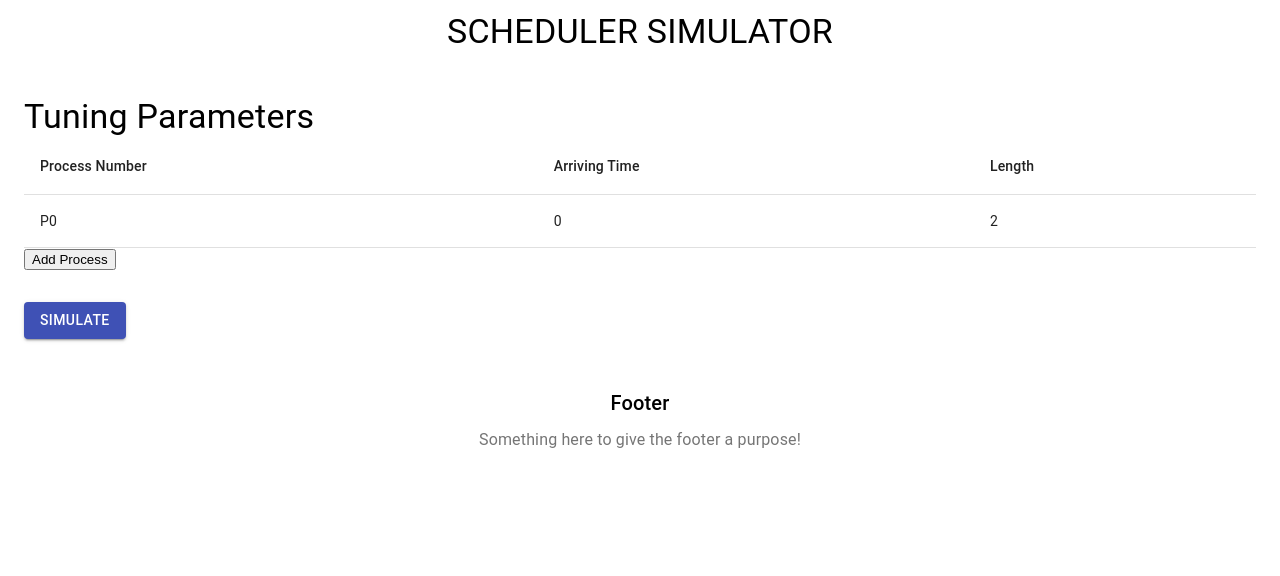
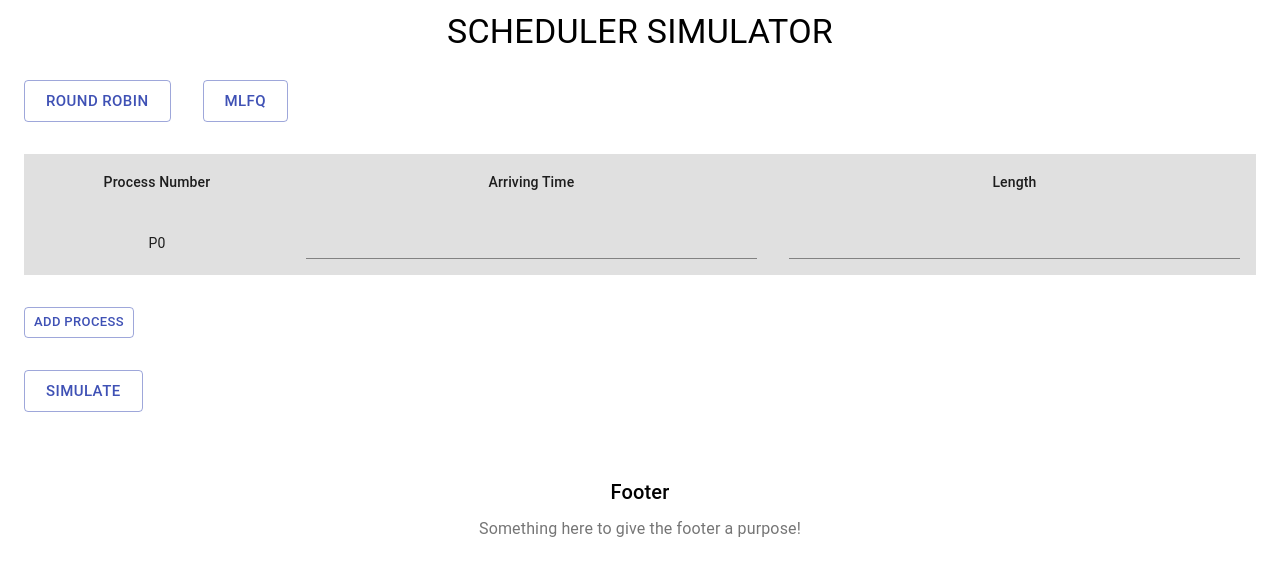
Before and after one commit to KhanhNham/os-f21-scheduler, a React (Create React App) app: page / in a window 1280 px wide. Shown: the top 576 px of the page. Built offline with nearby package versions, Linux system fonts and the light colour scheme.

Commit message:
add input field for table

```diff
--- a/src/App.js
+++ b/src/App.js
@@ -1,7 +1,5 @@
 import './App.css';
 import React from "react";
-import ProcessTable from './components/ProcessTable';
-import Graphics from './components/Graphics';
 import Main from './components/Main';
 
 function App() {
--- a/src/components/Graphics.js
+++ b/src/components/Graphics.js
@@ -20,7 +20,7 @@ export default function Graphics(props) {
   }
 
   return (
-    <Stage width={window.innerWidth} height={window.innerHeight}>
+    <Stage width={window.innerWidth} height={200}>
       <Layer>
         {/* <Text text="Some text on canvas" fontSize={15} /> */}
         {drawAllProcesses()}
--- a/src/components/ProcessTable.js
+++ b/src/components/InputTables/RR-InputTable.js
@@ -4,10 +4,22 @@ import TableBody from '@mui/material/TableBody';
 import TableCell from '@mui/material/TableCell';
 import TableHead from '@mui/material/TableHead';
 import TableRow from '@mui/material/TableRow'
-// import RoundRobin from "../scheduler/rr-sim";
+import Button from '@material-ui/core/Button';
+import { makeStyles } from '@material-ui/core/styles';
+import { Input } from '@mui/material';
 
-export default function ProcessTable() {
+const useStyles = makeStyles((theme) => ({
+  button: {
+    marginTop: theme.spacing(4),
+  },
+  table: {
+    // border: `1px solid ${theme.palette.divider}`,
+    backgroundColor: theme.palette.grey[300],
+  }
+}));
 
+export default function RR_InputTable() {
+  const classes = useStyles();
   const [totalProcess, setTotalProcess] = useState(1);
   const [processInfo, setProcessInfo] = useState([{
     "processNumber": "P0",
@@ -47,25 +59,25 @@ const getProcessInfo = (processNum) => {
 
   return (
     <div>
-        <Table>
+        <Table className={classes.table}>
             <TableHead>
                 <TableRow>
-                    <TableCell> Process Number </TableCell>
-                    <TableCell> Arriving Time </TableCell>
-                    <TableCell> Length </TableCell>
+                    <TableCell align="center"> Process Number </TableCell>
+                    <TableCell align="center"> Arriving Time </TableCell>
+                    <TableCell align="center"> Length </TableCell>
                 </TableRow>
             </TableHead>
             <TableBody>
                 {processInfo.map((p) => (
-                    <TableRow>
-                        <TableCell> {p.processNumber} </TableCell>
-                        <TableCell> {p.arrTime} </TableCell>
-                        <TableCell> {p.length} </TableCell>
+                    <TableRow sx={{ '&:last-child td, &:last-child th': { border: 0 }}}>
+                        <TableCell align="center"> {p.processNumber} </TableCell>
+                        <TableCell align="center"><Input fullWidth/></TableCell>
+                        <TableCell align="center"><Input fullWidth/></TableCell>
                     </TableRow>
                 ))}
             </TableBody>
         </Table>
-        <button onClick={handleAdd}> Add Process </button>
+        <Button onClick={handleAdd} variant="outlined" color="primary" size="small" className={classes.button}>Add Process</Button>
     </div>
   )
 }
--- a/src/components/Main.js
+++ b/src/components/Main.js
@@ -8,15 +8,19 @@ import Typography from '@material-ui/core/Typography';
 import { generateTasks, getListOfColors } from "../util/TaskGenerator";
 import { makeStyles } from '@material-ui/core/styles';
 import Button from '@material-ui/core/Button';
-import ProcessTable from "./ProcessTable";
+import RR_InputTable from "./InputTables/RR-InputTable";
 
 const useStyles = makeStyles((theme) => ({
   sectionHeader: {
     paddingTop: theme.spacing(4),
-    paddingBottim:theme.spacing(4),
+    paddingBottom:theme.spacing(4),
   },
-  simulateButton: {
-    marginTop: theme.spacing(4),
+  section: {
+    paddingTop: theme.spacing(2),
+    paddingBottom:theme.spacing(2),
+  },
+  schedulerButtonGroup: {
+    marginRight: theme.spacing(4),
   }
 }));
 
@@ -44,17 +48,41 @@ export default function Main() {
     <>
       <Container maxWidth="lg">
         <Header />
-        <Typography component="h4" variant="h4" className={classes.sectionHeader}> Tuning Parameters</Typography>
-        <ProcessTable/>
+        {/* <Typography component="h5" variant="h5" className={classes.sectionHeader}> Choose a scheduler</Typography> */}
+        <div className={classes.section} >
+          <Button
+              variant="outlined"
+              color="primary"
+              size="large"
+              className={classes.schedulerButtonGroup}
+            >
+              Round Robin
+          </Button>
+          <Button
+              variant="outlined"
+              color="primary"
+              size="large"
+              className={classes.schedulerButtonGroup}
+            >
+              MLFQ
+          </Button>
+        </div>
+
+        <div className={classes.section} >
+          <RR_InputTable/>
+        </div>
+
+        <div className={classes.section} >
           <Button
               onClick={simulate}
-            variant="contained"
+              variant="outlined"
               color="primary"
-            className={classes.simulateButton}
+              size="large"
             >
               Simulate
           </Button>
           {graphic}
+        </div>
       </Container>
       <Footer title="Footer" description="Something here to give the footer a purpose!" />
     </>
```
Lines whose indentation alone changed are shown as unchanged.
